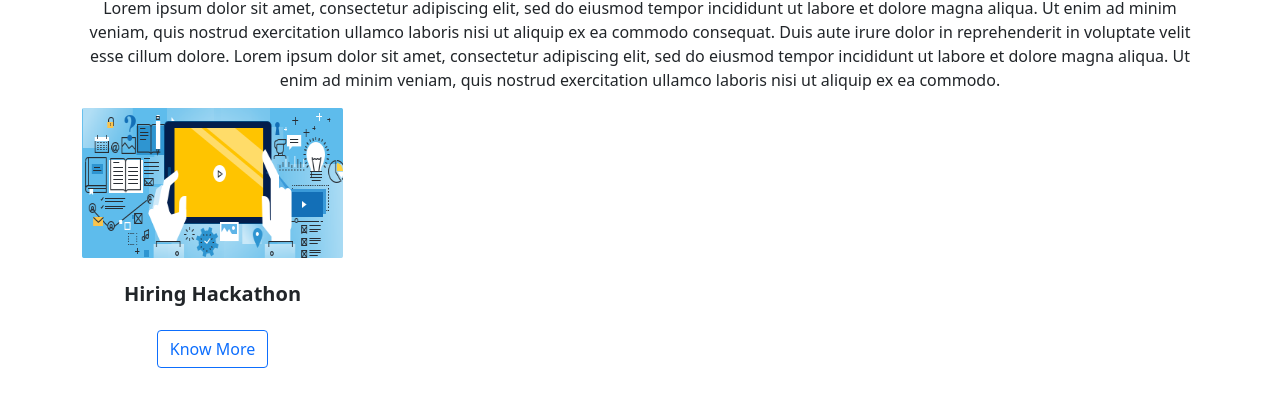
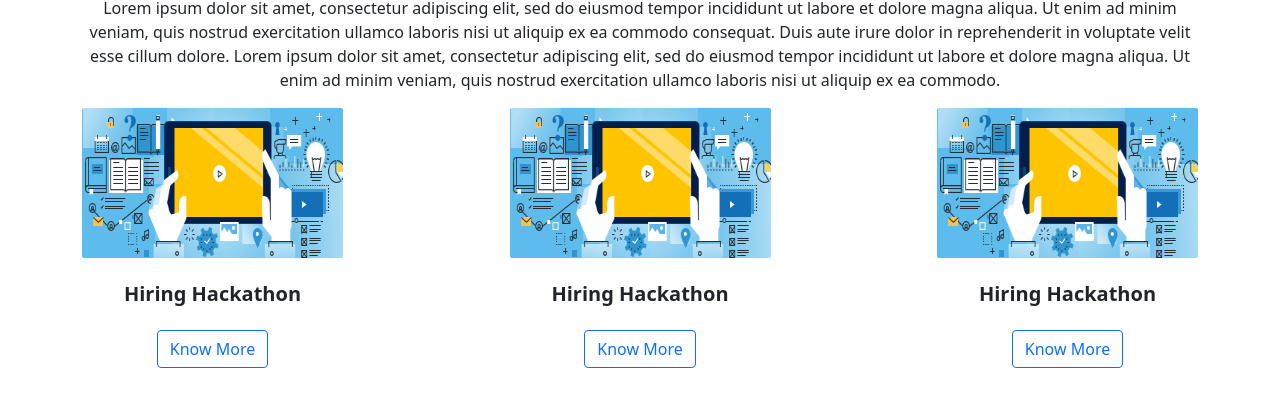
Before and after one commit to amanshakya2001/AV-FrontEnd, a plain HTML site: page coperatepage.html in a window 1280 px wide. Shown: the part 590-996 px from the top of the page. Drawn offline with nearby package versions, Linux system fonts and the light colour scheme.

Commit message:
just for testing

```diff
--- a/coperatepage.html
+++ b/coperatepage.html
@@ -85,7 +85,21 @@
                         Ut enim ad minim veniam, quis nostrud exercitation ullamco laboris nisi ut aliquip ex ea
                         commodo.</p>
                 </div>
-                <div class="row">
+                <div class="row justify-content-between">
+                    <div class="col-lg-3">
+                        <img src="./assests/images/hiring_hackathon.png" width="100%" height="150px" alt="">
+                        <h4 class="text-center mt-4 fs-5 fw-bold">Hiring Hackathon</h4>
+                        <div class="button text-center mt-4">
+                            <a class="btn btn-outline-primary" href="#">Know More</a>
+                        </div>
+                    </div>
+                    <div class="col-lg-3">
+                        <img src="./assests/images/hiring_hackathon.png" width="100%" height="150px" alt="">
+                        <h4 class="text-center mt-4 fs-5 fw-bold">Hiring Hackathon</h4>
+                        <div class="button text-center mt-4">
+                            <a class="btn btn-outline-primary" href="#">Know More</a>
+                        </div>
+                    </div>
                     <div class="col-lg-3">
                         <img src="./assests/images/hiring_hackathon.png" width="100%" height="150px" alt="">
                         <h4 class="text-center mt-4 fs-5 fw-bold">Hiring Hackathon</h4>
```
